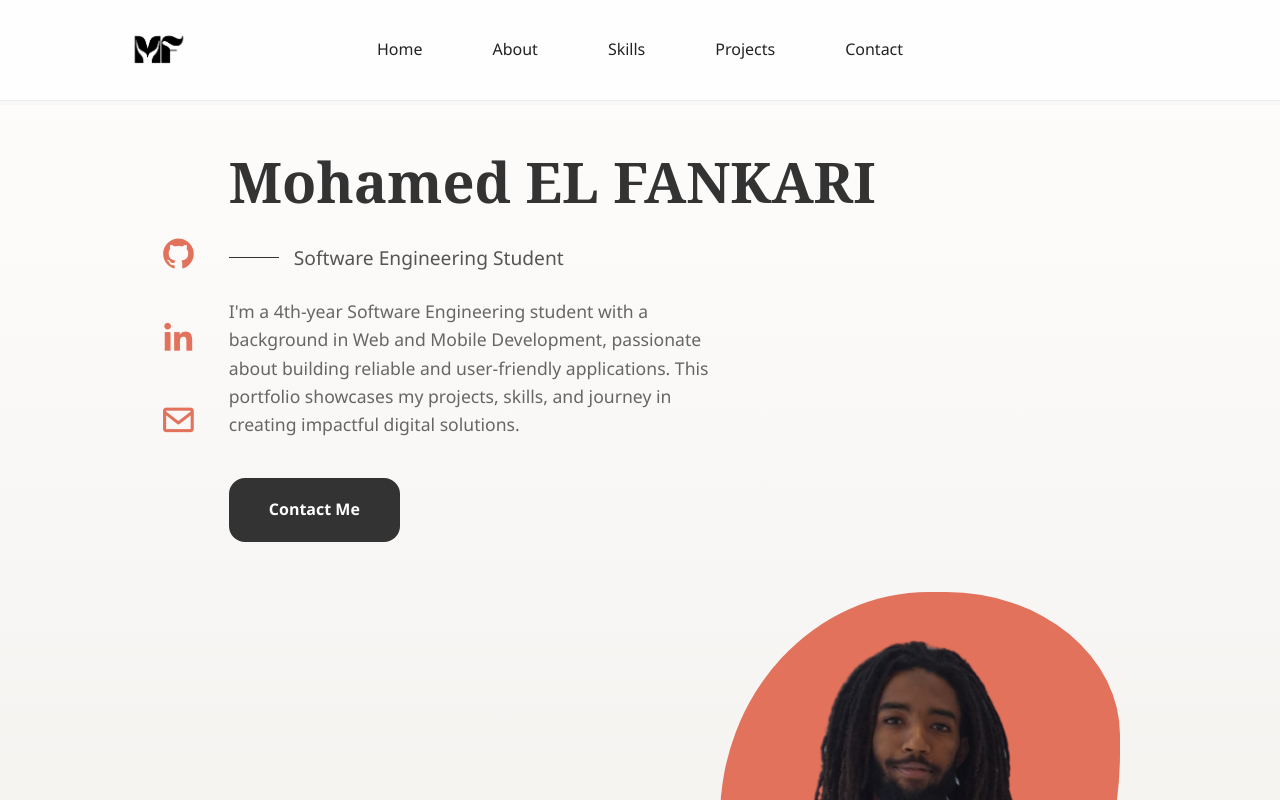
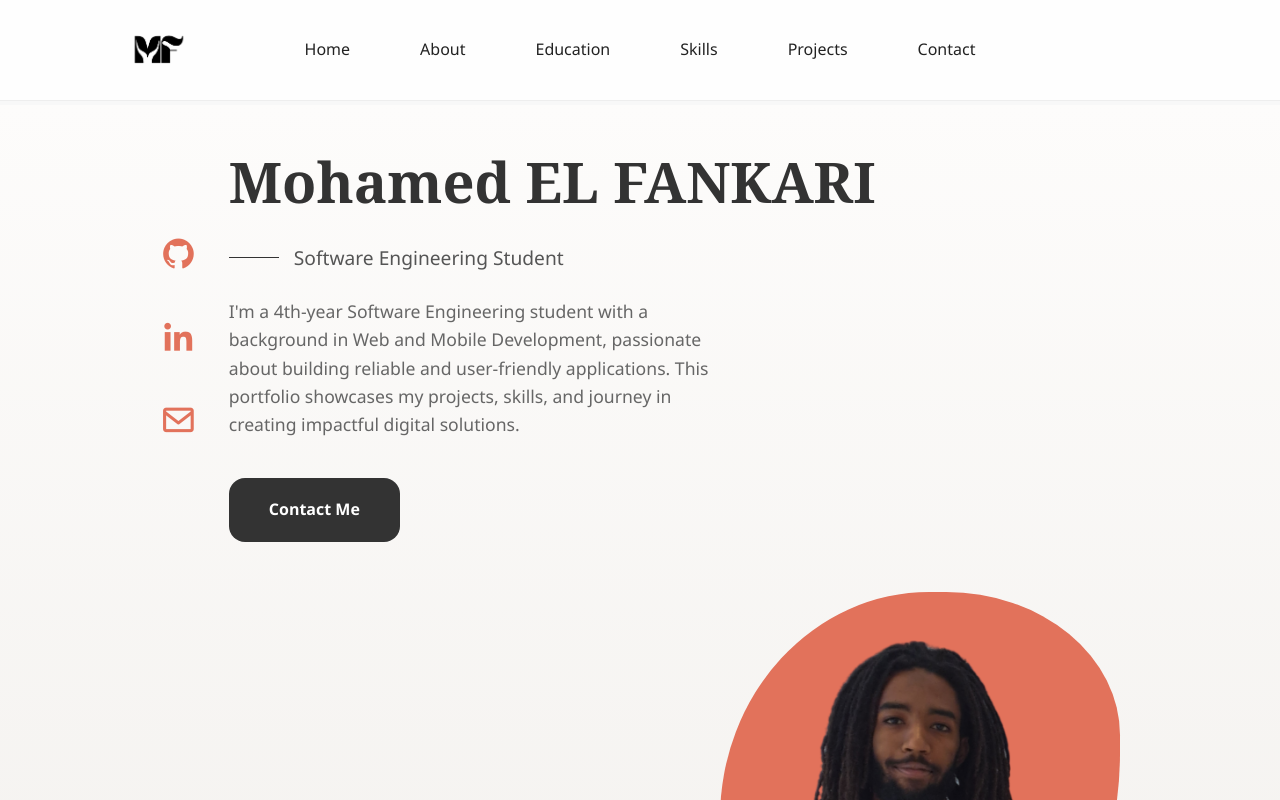
Before and after one commit to mohamedefk02/portfolio, a Next.js app: page / in a window 1280 px wide. Shown: the top 800 px of the page. Built offline with nearby package versions, Linux system fonts and the light colour scheme.

Commit message:
Added the education in the navbar

```diff
--- a/components/client-shell.tsx
+++ b/components/client-shell.tsx
@@ -71,6 +71,7 @@ export function ClientShell({ children }: { children: React.ReactNode }) {
           <div className="nav-links" id="site-nav-links">
             <a href="/#home">Home</a>
             <a href="/#about">About</a>
+            <a href="/#education">Education</a>
             <a href="/#skills">Skills</a>
             <a href="/#projects">Projects</a>
             <a href="/#contact">Contact</a>
```
